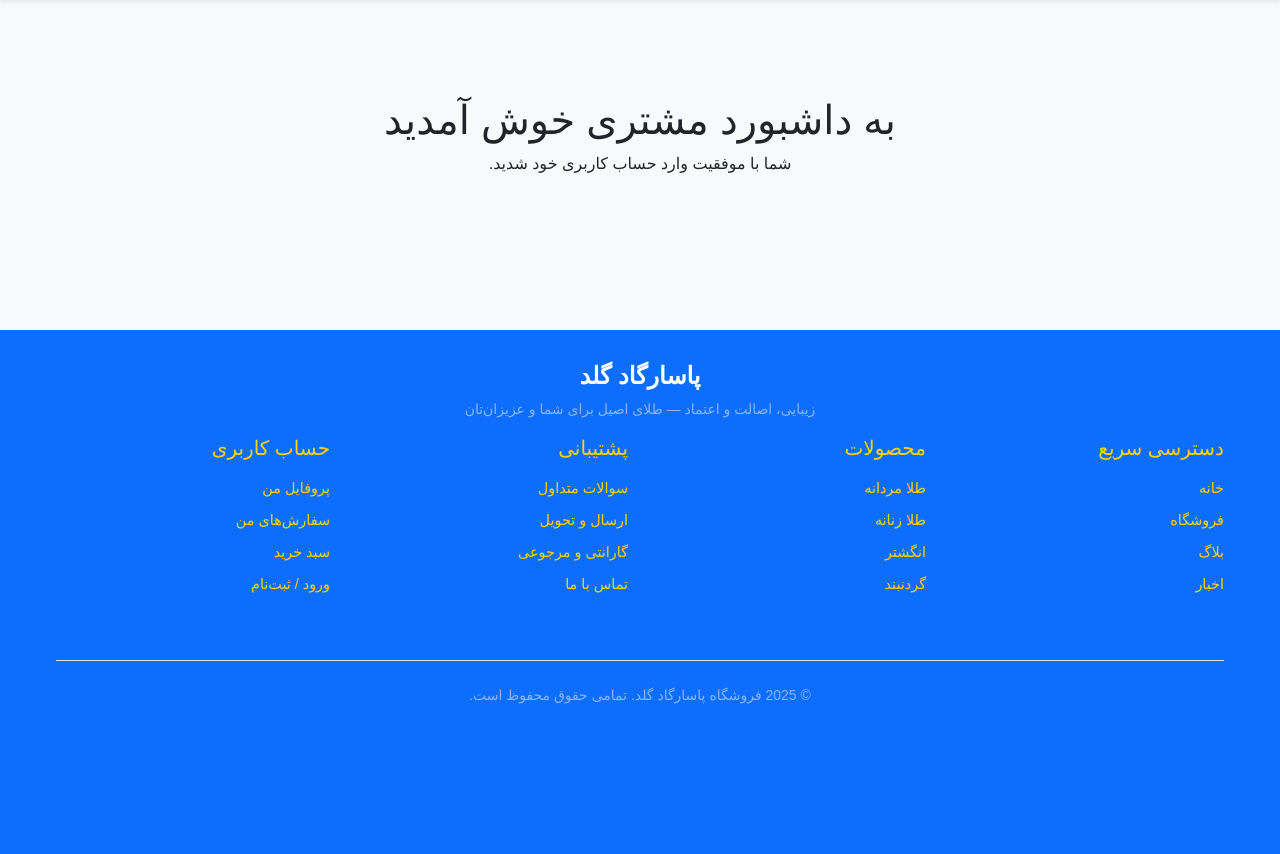
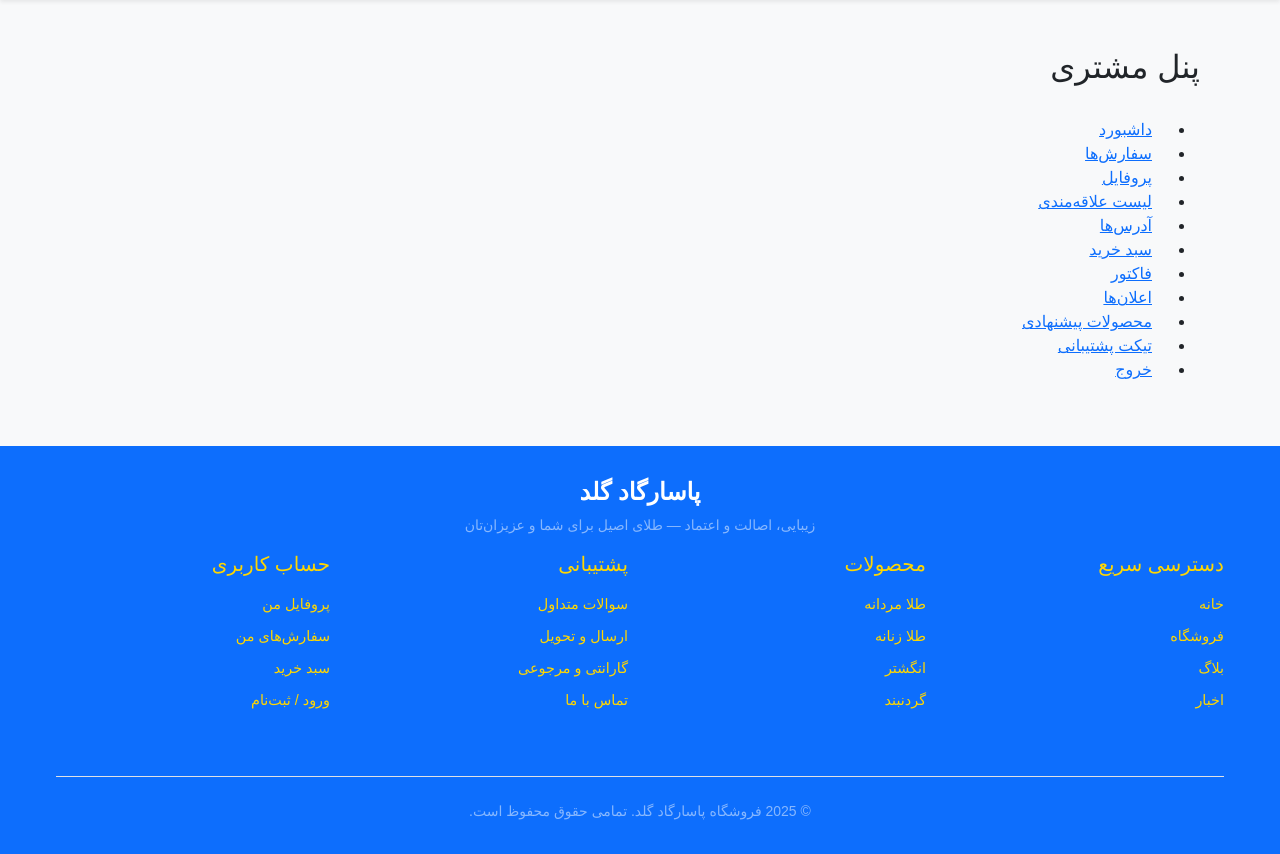
Before and after one commit to sofn1/pasargadGold, a Django app: template templates/customer_dashboard/dashboard.html in a window 1280 px wide. Shown: the part 62-916 px from the top of the page. Before the commit the page ends 766 px from the top, so only its background shows below. Run offline with Django 5.2, Linux system fonts and the light colour scheme; the template is opened without the code that fills it, so the values that code supplies are empty; some web fonts are replaced.

Commit message:
primary commit - frontend

```diff
--- a/templates/customer_dashboard/dashboard.html
+++ b/templates/customer_dashboard/dashboard.html
@@ -1,8 +1,11 @@
 <!-- templates/customer_dashboard/dashboard.html -->
-{% extends "base.html" %}
+{% extends 'base.html' %}
+
 {% block content %}
-<div class="container mt-5">
-  <h1 class="text-center">به داشبورد مشتری خوش آمدید</h1>
-  <p class="text-center">شما با موفقیت وارد حساب کاربری خود شدید.</p>
-</div>
+  <div class="flex">
+    {% include 'customer_dashboard/sidebar.html' %}
+    <div class="flex-1 p-6">
+      <!-- Existing dashboard content here -->
+    </div>
+  </div>
 {% endblock %}
--- /dev/null
+++ b/templates/customer_dashboard/sidebar.html
@@ -0,0 +1,16 @@
+<div class="w-64 h-full bg-gray-100 border-r px-4 py-6 space-y-4 text-right">
+  <h2 class="text-xl font-bold text-gray-800 border-b pb-2 mb-4">پنل مشتری</h2>
+  <ul class="space-y-2 text-sm">
+    <li><a href="{% url 'customer-dashboard-home' %}" class="block py-2 px-3 rounded hover:bg-gray-200">داشبورد</a></li>
+    <li><a href="{% url 'customer-order-history' %}" class="block py-2 px-3 rounded hover:bg-gray-200">سفارش‌ها</a></li>
+    <li><a href="{% url 'customer-profile' %}" class="block py-2 px-3 rounded hover:bg-gray-200">پروفایل</a></li>
+    <li><a href="{% url 'wishlist-list-create' %}" class="block py-2 px-3 rounded hover:bg-gray-200">لیست علاقه‌مندی</a></li>
+    <li><a href="{% url 'customer-addresses' %}" class="block py-2 px-3 rounded hover:bg-gray-200">آدرس‌ها</a></li>
+    <li><a href="{% url 'cart' %}" class="block py-2 px-3 rounded hover:bg-gray-200">سبد خرید</a></li>
+    <li><a href="{% url 'invoice-download' order_id=1 %}" class="block py-2 px-3 rounded hover:bg-gray-200">فاکتور</a></li>
+    <li><a href="{% url 'notifications' %}" class="block py-2 px-3 rounded hover:bg-gray-200">اعلان‌ها</a></li>
+    <li><a href="{% url 'recommended-products' %}" class="block py-2 px-3 rounded hover:bg-gray-200">محصولات پیشنهادی</a></li>
+    <li><a href="{% url 'support-ticket-list-create' %}" class="block py-2 px-3 rounded hover:bg-gray-200">تیکت پشتیبانی</a></li>
+    <li><a href="{% url 'logout' %}" class="block py-2 px-3 rounded text-red-600 hover:bg-red-100">خروج</a></li>
+  </ul>
+</div>
```
